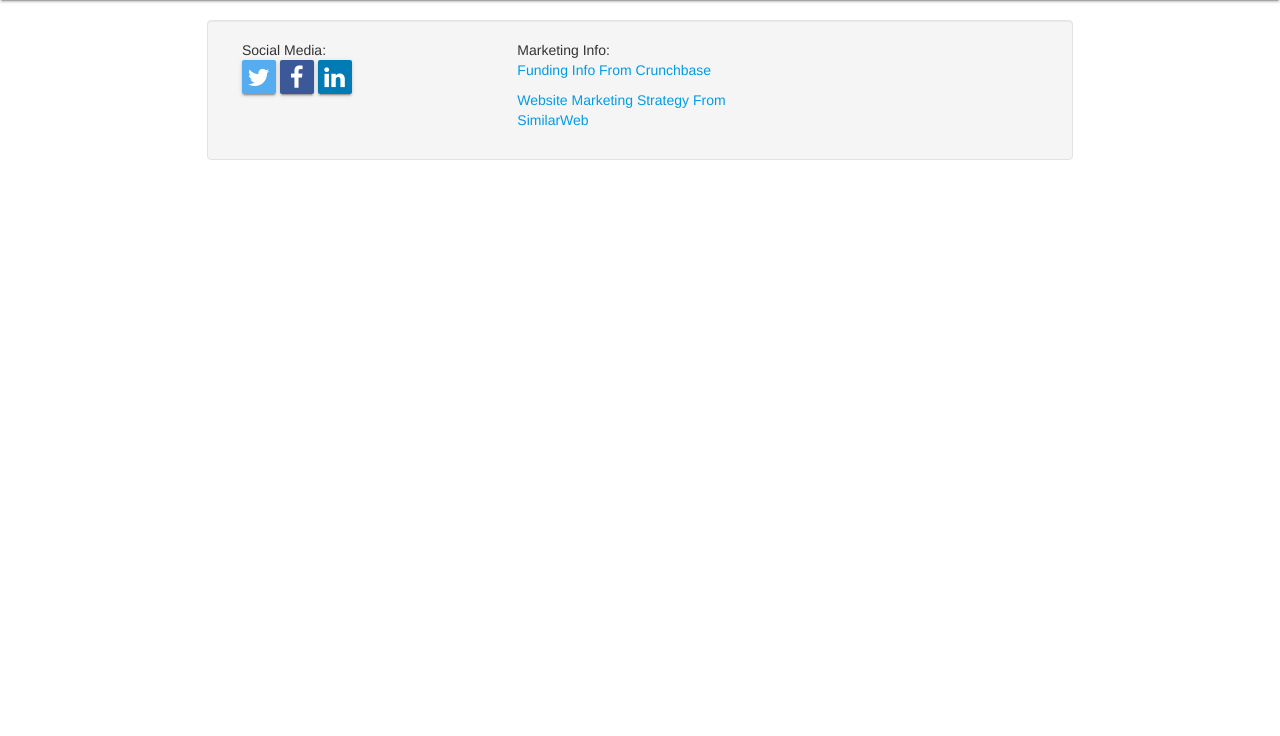
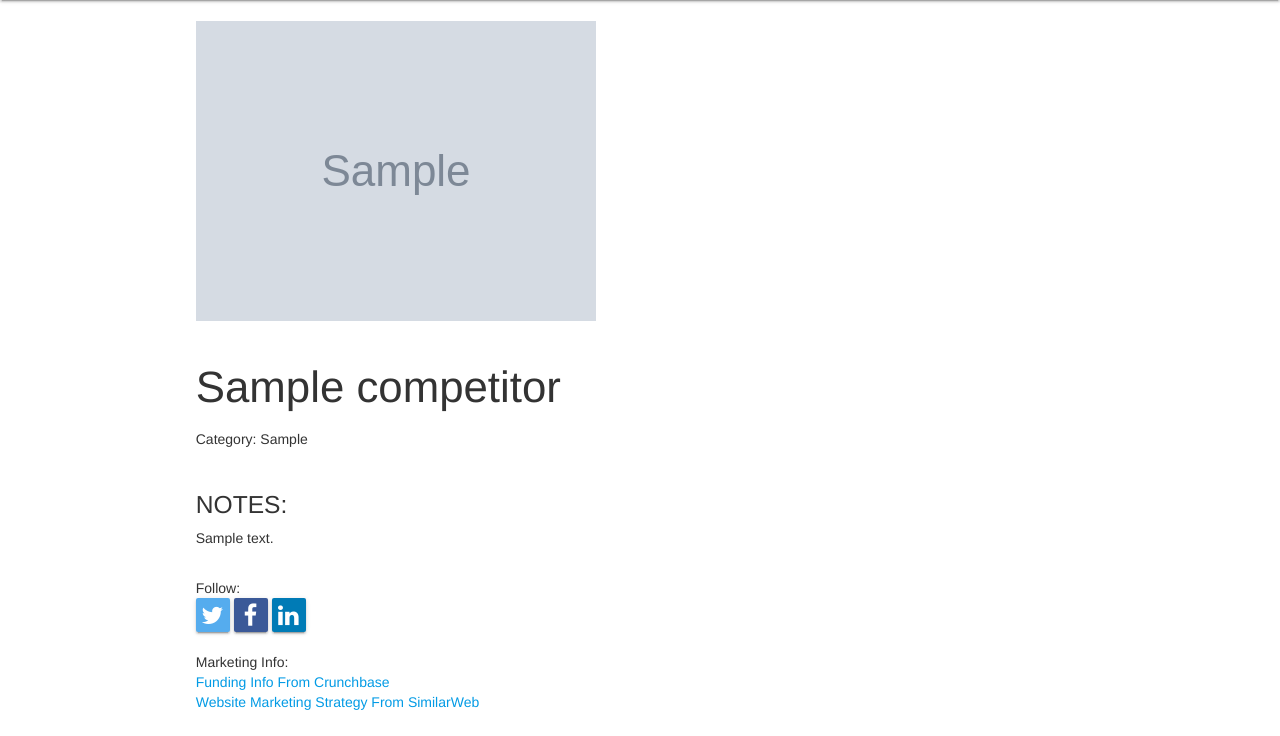
Before and after one commit to dmsproduct/watchdog, a Django app: page /1/ in a window 1280 px wide. Shown: the part 64-800 px from the top of the page. Run offline with Django 3.2, Linux system fonts and the light colour scheme; tables that the repository leaves empty hold one stand-in row (values such as "Sample post"); grey boxes marked "Sample" are stand-in pictures; some libraries are stand-ins or nearby versions.

Commit message:
new push

```diff
--- a/main/templates/main/details.html
+++ b/main/templates/main/details.html
@@ -2,9 +2,21 @@
 
 {% block body %}
     <div class="container">
-        <div class="col-xs-12 col-sm-12 col-md-12 col-lg-12 well">
-            <div class="col-lg-4">
-                <strong>Social Media:</strong><br>
+        <div class="col-xs-12 col-sm-12 col-md-12 col-lg-12">
+
+        </div>
+        <div class="row">
+            <img src="{{ competitor.Competitor_Logo.url }}" alt="{{ competitor.Competitor_Name }}" class="img-responsive" />
+            <br>
+            <h3>{{ competitor.Competitor_Name }}</h3>
+            <p>Category: {{ competitor.Category }}</p>
+        </div>
+        <div class="row">
+            <h5>NOTES:</h5>
+            <p>{{ competitor.Notes }}</p>
+        </div>
+        <div class="row">
+            <strong>Follow:</strong><br>
             <a class="btn btn-social-icon btn-twitter" href="{{ competitor.Twitter }}">
                 <span class="fa fa-twitter"></span>
             </a>
@@ -14,12 +26,12 @@
             <a class="btn btn-social-icon btn-linkedin" href="{{ competitor.LinkedIn }}">
                 <span class="fa fa-linkedin"></span>
             </a>
+        <br>
         </div>
-            <div class="col-lg-4">
-                <strong>Marketing Info:</strong>
-                <p><a href="{{ competitor.Crunchbase }}" target="_blank">Funding Info From Crunchbase</a></p>
-                <p><a href="{{ competitor.Similarweb }}" target="_blank">Website Marketing Strategy From SimilarWeb</a></p>
-            </div>
+        <div class="row">
+            <strong>Marketing Info:</strong><br>
+            <a href="{{ competitor.Crunchbase }}" target="_blank">Funding Info From Crunchbase</a><br>
+            <a href="{{ competitor.Similarweb }}" target="_blank">Website Marketing Strategy From SimilarWeb</a>
         </div>
     </div>
 {% endblock %}
```
Lines whose indentation alone changed are shown as unchanged.
